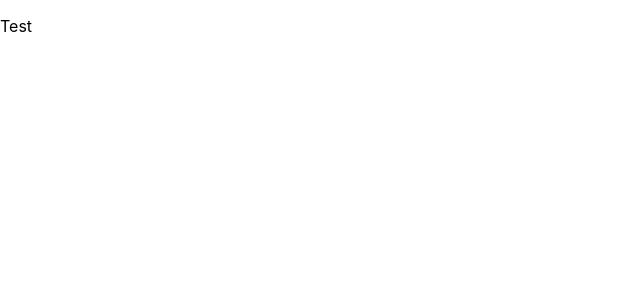
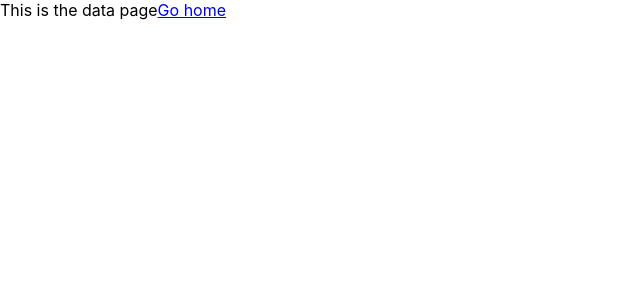
Before and after one commit to ctrekker/mytrace, a React (Create React App) app in the folder frontend/: page /data in a window 1280 px wide. Shown: the top 300 px of the page, without its empty margins (0-640 px from the left). Built offline with nearby package versions, Linux system fonts and the light colour scheme.

Commit message:
Frontend Packages

```diff
--- a/frontend/package.json
+++ b/frontend/package.json
@@ -8,6 +8,7 @@
     "@testing-library/user-event": "^7.2.1",
     "antd": "^4.6.4",
     "react-chartist": "^0.14.3",
+    "react-router-dom": "^5.2.0",
     "moment-es6": "^1.0.0",
     "react": "^16.13.1",
     "react-dom": "^16.13.1",
--- a/frontend/src/App.js
+++ b/frontend/src/App.js
@@ -1,10 +1,22 @@
 import React from 'react';
 import logo from './logo.svg';
 import './App.css';
+import {BrowserRouter, Switch, Route} from "react-router-dom";
+import Home from "./views/Home";
+import Data from "./views/Data";
 
 function App() {
   return (
-      <p>Test</p>
+      <BrowserRouter>
+        <Switch>
+          <Route path={'/'} exact>
+            <Home/>
+          </Route>
+          <Route path={'/data'} exact>
+            <Data/>
+          </Route>
+        </Switch>
+      </BrowserRouter>
   );
 }
 
--- /dev/null
+++ b/frontend/src/views/Data.js
@@ -0,0 +1,13 @@
+import React from 'react';
+import {Link} from "react-router-dom";
+
+function Data(props) {
+    return (
+        <div>
+            This is the data page
+            <Link to={'/'}>Go home</Link>
+        </div>
+    )
+}
+
+export default Data;
--- /dev/null
+++ b/frontend/src/views/Home.js
@@ -0,0 +1,11 @@
+import React from "react";
+
+function Home(props) {
+    return (
+        <div>
+            This is the homepage
+        </div>
+    );
+}
+
+export default Home;
```
Also changed, not shown: 1 other file (tests, documents, lock files or other folders).
